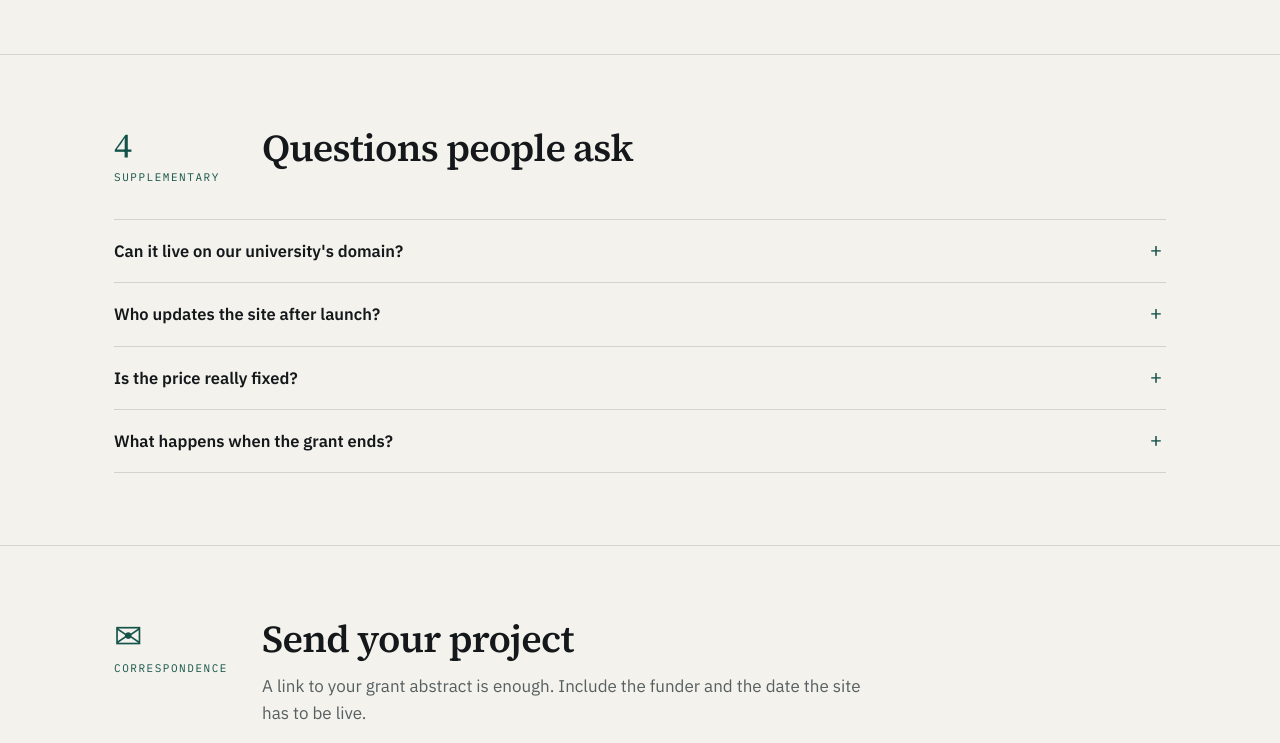
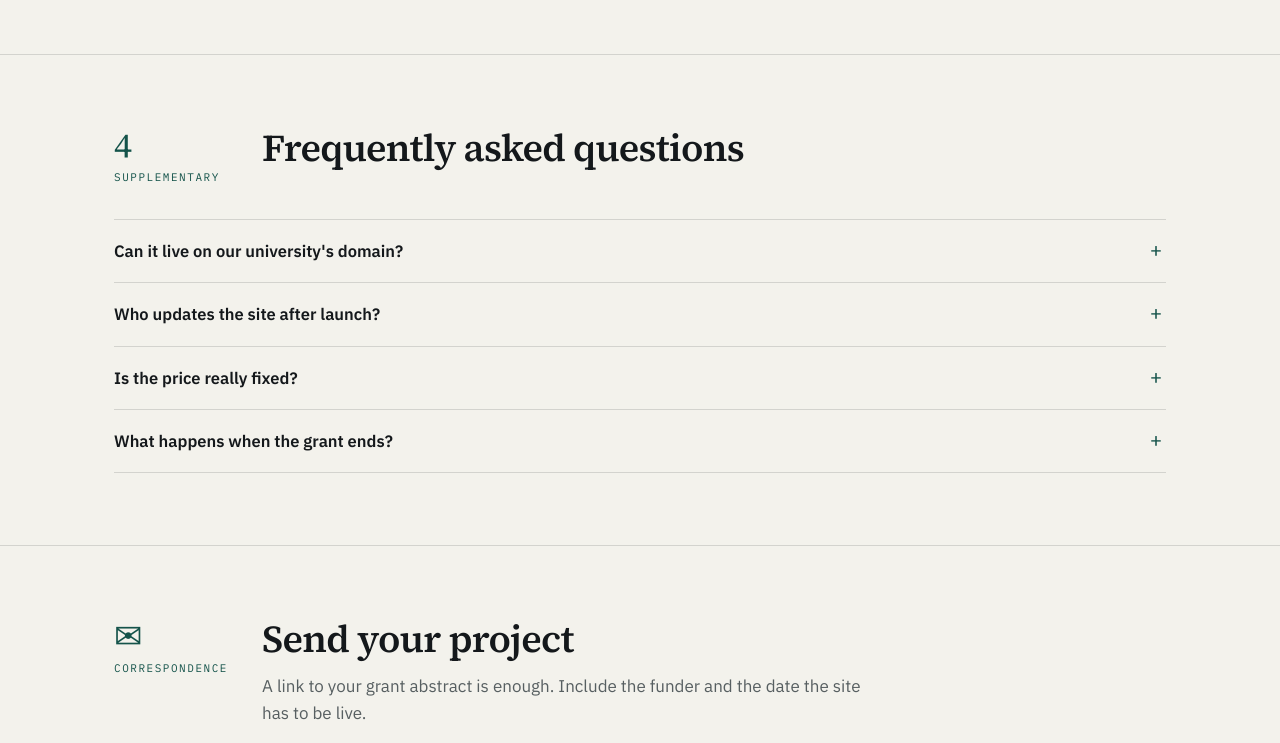
Before and after one commit to mirunapop/etal-studio, a plain HTML site: page index.html in a window 1280 px wide. Shown: the part 2820-3563 px from the top of the page. Drawn offline with Linux system fonts and the light colour scheme.

Commit message:
Copy: FAQ heading
Co-Authored-By: Claude Sonnet 5.5 <noreply@anthropic.com>

```diff
--- a/index.html
+++ b/index.html
@@ -223,7 +223,7 @@
   <div class="wrap">
     <div class="sec-head">
       <div class="num">4<small>Supplementary</small></div>
-      <div><h2>Questions people ask</h2></div>
+      <div><h2>Frequently asked questions</h2></div>
     </div>
     <div class="faq">
       <details><summary>Can it live on our university's domain?</summary><p>Often, yes, as a subdomain or a path, if your IT department allows it. Otherwise the project gets its own domain, registered in your institute's name.</p></details>
```
